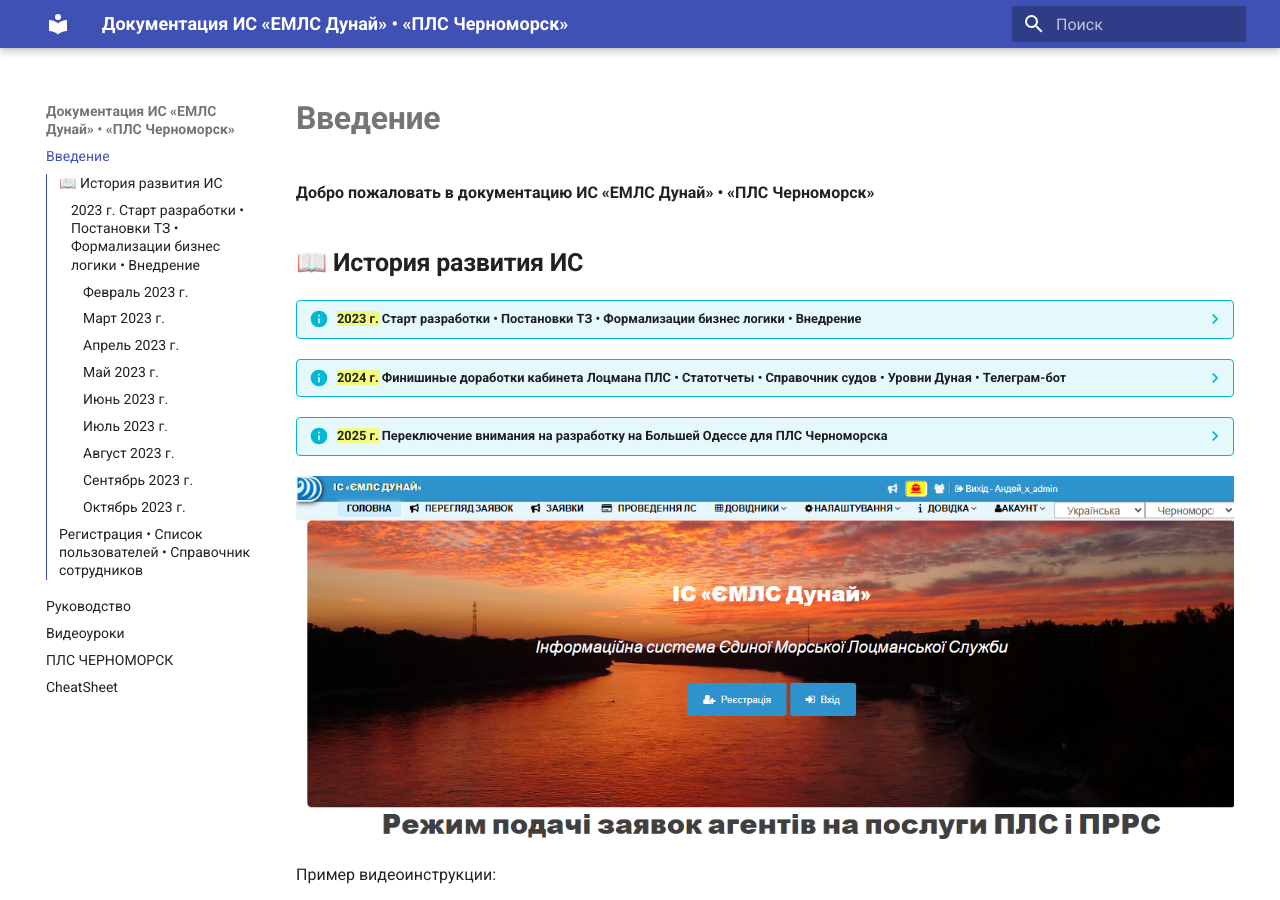
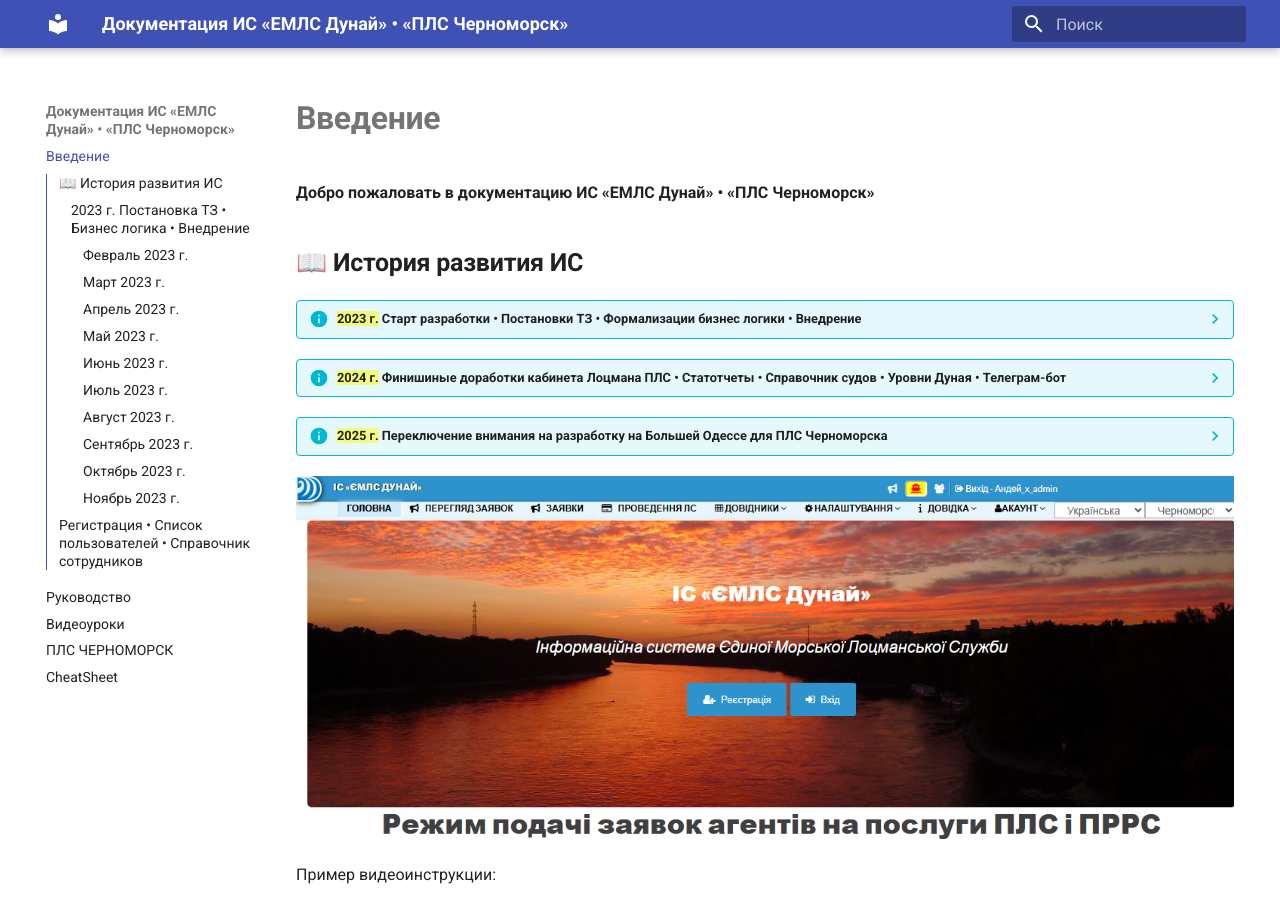
Before and after one commit to vvxsoni/Danube_help, an MkDocs documentation site: the page built from docs/index.md, in a window 1280 px wide and 900 px high. Built offline with MkDocs 1.6.1 and Material for MkDocs 9.7.7, drawn with Linux system fonts in a browser that asks for light colours; some of the changed lines change nothing that is shown.

Commit message:
Ноябрь 2023 г.

```diff
--- a/docs/index.md
+++ b/docs/index.md
@@ -65,7 +65,7 @@
 
 ## **📖 История развития ИС**
 ??? info "==**2023 г.**== Старт разработки • Постановки ТЗ • Формализации бизнес логики • Внедрение"
-    ### ==**2023 г.**== Старт разработки • Постановки ТЗ • Формализации бизнес логики • Внедрение
+    ### ==**2023 г.**== Постановка ТЗ • Бизнес логика • Внедрение
     #### ==**Февраль 2023 г.**==
 
     1. Устная постановка задачи
@@ -90,8 +90,8 @@
 
     #### ==**Апрель 2023 г.**==
 
-    6. **danube.pp.ua** - создан домен
-    7. Разработан функционал регистрации на сайте с восстановлением паролей, активацией пользователей
+    1. **danube.pp.ua** - создан домен
+    2. Разработан функционал регистрации на сайте с восстановлением паролей, активацией пользователей
 
        - Разграничение прав доступа пользователей на сайте
        - Справочник пользователей
@@ -202,6 +202,16 @@
     73. Взаимодействие с диспетчером ЛС
     74. Уточнение времени и статус заявки
 
+    ---
+
+    #### ==**Ноябрь 2023 г.**==
+
+    1. Ввод заявок диспетчером ЛС - версия 1.0
+    2. Реализация по аналогии как вводит агент
+    3. Работа со справочником судов - поддержание целостности данных
+    4. Состав каравана
+    5. Работа с фильтрами в таблице ЖЗА
+    6. Загрузка дополнительных документов к заявке
 
 ??? info "==**2024 г.**== Финишиные доработки кабинета Лоцмана ПЛС • Статотчеты • Справочник судов • Уровни Дуная • Телеграм-бот  "
 
```
